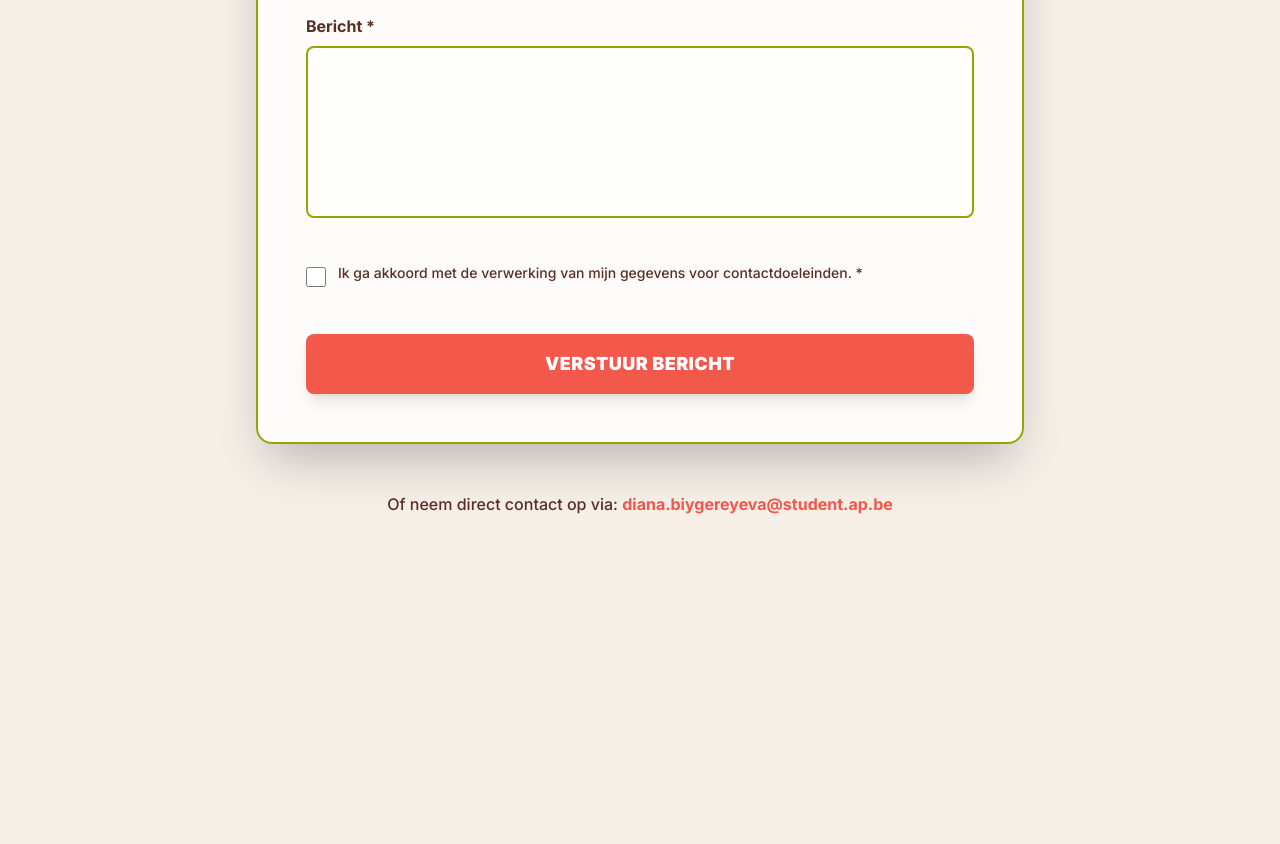
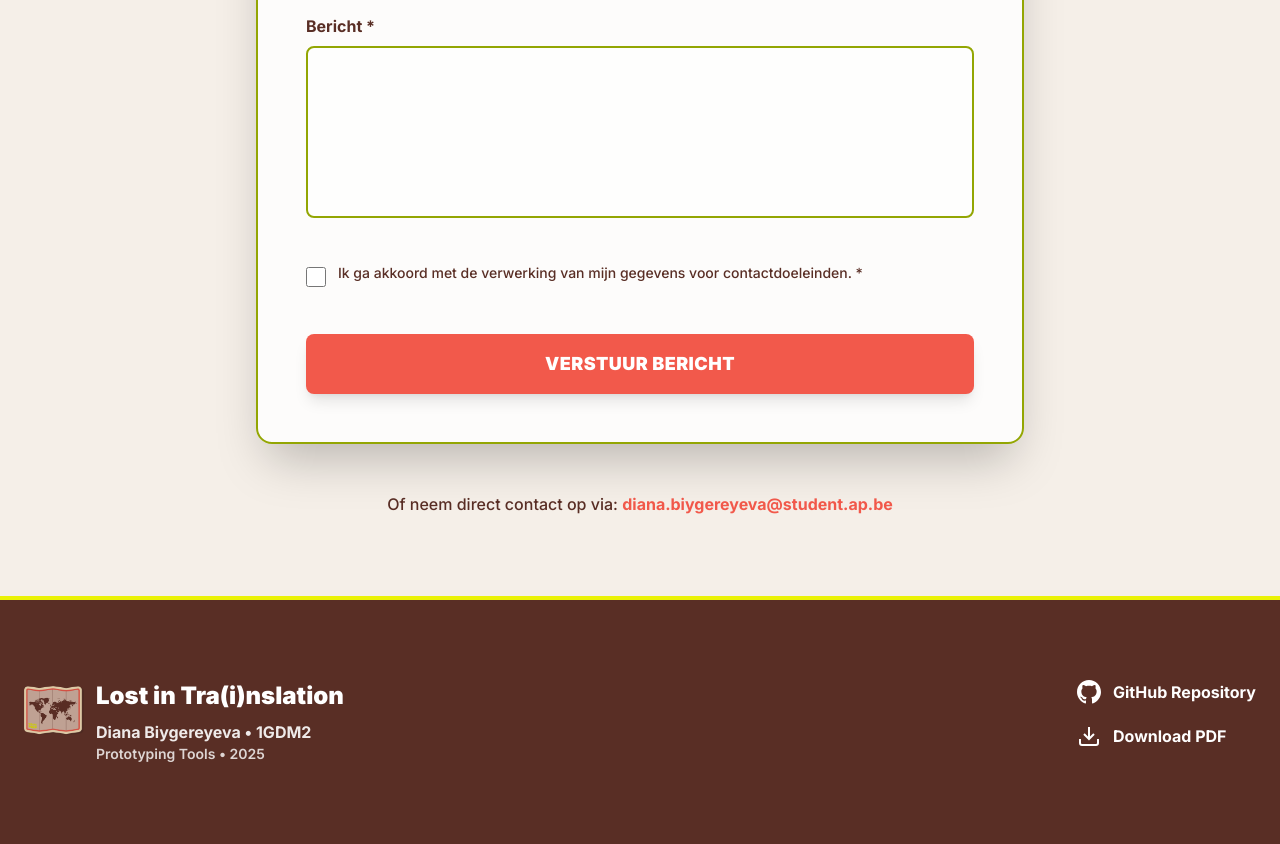
Before and after one commit to diana-biygereyeva/Projectdocumentatie, a website: page contact.html in a window 1280 px wide. Shown: the part 719-1563 px from the top of the page. Before the commit the page ends 1315 px from the top, so only its background shows below. Drawn offline with nearby package versions, Linux system fonts and the light colour scheme.

Commit message:
contact.html

```diff
--- a/contact.html
+++ b/contact.html
@@ -247,6 +247,66 @@
       </div>
     </section>
 
+    <!-- FOOTER -->
+    <footer
+      class="px-6 py-20 bg-[#592E25] text-white relative overflow-hidden border-t-4 border-[#EAF205]"
+    >
+      <div
+        class="max-w-7xl mx-auto flex flex-wrap justify-between gap-10 relative z-10"
+      >
+        <div class="flex items-start gap-3">
+          <img
+            src="assets/Asset 14.webp"
+            alt="Map"
+            class="icon-img opacity-80"
+          />
+          <div>
+            <h3 class="text-2xl font-black mb-2">Lost in Tra(i)nslation</h3>
+            <p class="text-base font-bold text-white/90">
+              Diana Biygereyeva • 1GDM2
+            </p>
+            <p class="text-sm text-white/80 font-semibold">
+              Prototyping Tools • 2025
+            </p>
+          </div>
+        </div>
+
+        <div class="flex flex-col gap-5">
+          <a
+            class="flex items-center gap-3 hover:text-[#93A603] transition-colors duration-300 font-bold text-base"
+            target="_blank"
+            href="https://github.com/diana-biygereyeva/Projectdocumentatie"
+          >
+            <svg width="24" height="24" viewBox="0 0 24 24" fill="currentColor">
+              <path
+                d="M12 0c-6.626 0-12 5.373-12 12 0 5.302 3.438 9.8 8.207 11.387.599.111.793-.261.793-.577v-2.234c-3.338.726-4.033-1.416-4.033-1.416-.546-1.387-1.333-1.756-1.333-1.756-1.089-.745.083-.729.083-.729 1.205.084 1.839 1.237 1.839 1.237 1.07 1.834 2.807 1.304 3.492.997.107-.775.418-1.305.762-1.604-2.665-.305-5.467-1.334-5.467-5.931 0-1.311.469-2.381 1.236-3.221-.124-.303-.535-1.524.117-3.176 0 0 1.008-.322 3.301 1.23.957-.266 1.983-.399 3.003-.404 1.02.005 2.047.138 3.006.404 2.291-1.552 3.297-1.23 3.297-1.23.653 1.653.242 2.874.118 3.176.77.84 1.235 1.911 1.235 3.221 0 4.609-2.807 5.624-5.479 5.921.43.372.823 1.102.823 2.222v3.293c0 .319.192.694.801.576 4.765-1.589 8.199-6.086 8.199-11.386 0-6.627-5.373-12-12-12z"
+              />
+            </svg>
+            GitHub Repository
+          </a>
+          <a
+            class="flex items-center gap-3 hover:text-[#EAF205] transition-colors duration-300 font-bold text-base"
+            href="assets/2526_PRTT_BiygereyevaDiana_Ontwerpdocumentatie.pdf"
+            download
+          >
+            <svg
+              width="24"
+              height="24"
+              viewBox="0 0 24 24"
+              fill="none"
+              stroke="currentColor"
+              stroke-width="2"
+            >
+              <path
+                d="M21 15v4a2 2 0 0 1-2 2H5a2 2 0 0 1-2-2v-4M7 10l5 5 5-5M12 15V3"
+              />
+            </svg>
+            Download PDF
+          </a>
+        </div>
+      </div>
+    </footer>
+
     <script>
       // Custom cursor
       const cursor = document.getElementById("cursor");
```
